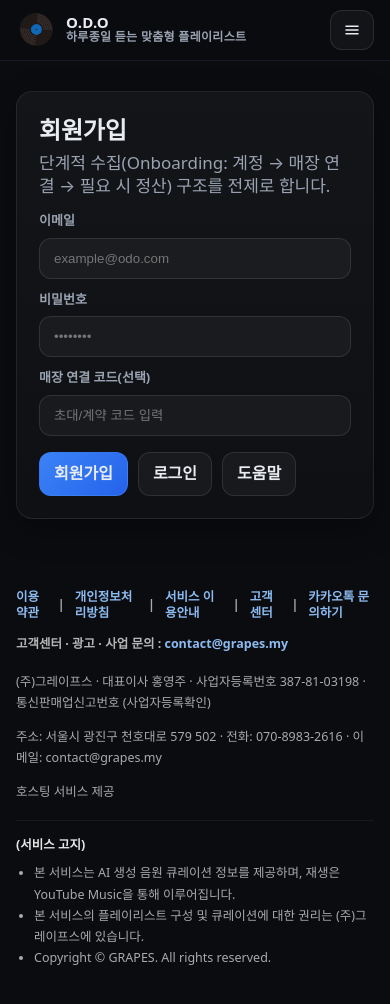
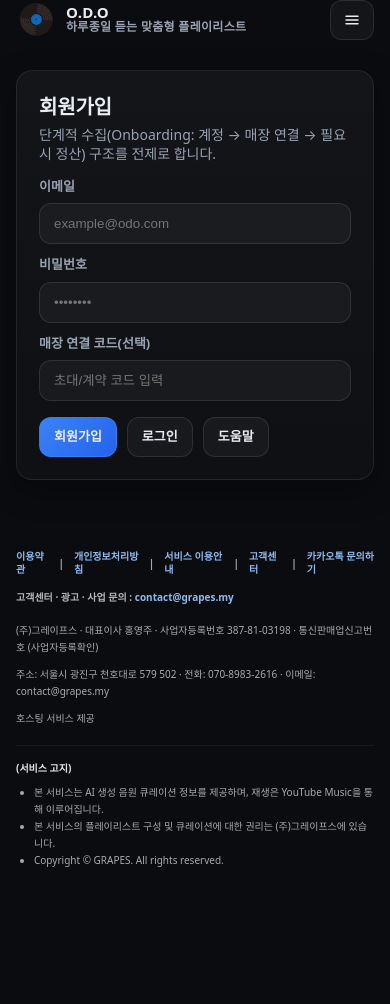
Before and after one commit to odo-lab/odo-web, a Next.js app: page /signup in a window 390 px wide. Shown: the top 1004 px of the page. After the commit the page ends 911 px from the top, so only its background shows below. Built offline with nearby package versions, Linux system fonts and the light colour scheme.

Commit message:
반응형 디테일 수정 260121

```diff
--- a/src/app/globals.css
+++ b/src/app/globals.css
@@ -359,6 +359,7 @@ button{ font:inherit; color:inherit; background:none; border:none; cursor:pointe
   background: rgba(255,255,255,.04);
   color:var(--text);
   font-weight:700;
+  font-size: clamp(13px, 1.1vw, 16px);
 }
 .btn:hover{ border-color: rgba(255,255,255,.18); background: rgba(255,255,255,.06); }
 .btn-primary{
@@ -511,8 +512,8 @@ main{ padding:28px 0 56px; }
   display:flex; align-items:flex-end; justify-content:space-between;
   gap:10px; margin-bottom:12px;
 }
-.section-title{ margin:0; font-size:24px; letter-spacing:-.2px; }
-.section-desc{ margin:0; color:var(--muted); font-size:17px; }
+.section-title{ margin:0; font-size: clamp(20px, 1.1vw, 24px);; letter-spacing:-.2px; }
+.section-desc{ margin:0; color:var(--muted); font-size: clamp(14px, 1.1vw, 17px); }
 /* Event Banner */
 .eb { margin: 18px 0 24px; }
 
@@ -722,7 +723,7 @@ main{ padding:28px 0 56px; }
   background: transparent;
   padding: 36px 0 42px;
   color: rgba(255,255,255,.65);
-  font-size: 12.5px;
+  font-size: clamp(10px, 1.1vw, 13px);
 }
 
 .legal-top{
@@ -957,7 +958,7 @@ footer{
   background: rgba(0,0,0,.22);
   padding:22px 0;
   color:var(--muted);
-  font-size:13px;
+  font-size: clamp(10px, 1.1vw, 13px);
   margin-top:34px;
 }
 .footer-row{ display:flex; justify-content:space-between; gap:14px; flex-wrap:wrap; }
--- a/src/app/howto/page.tsx
+++ b/src/app/howto/page.tsx
@@ -520,7 +520,7 @@ const navBtnStyle: CSSProperties = {
   background: "transparent",
   color: "rgba(255,255,255,.72)",
   fontWeight: 850,
-  fontSize: 12.5,
+  fontSize: 12,
   padding: "8px 10px",
   borderRadius: 999,
   cursor: "pointer",
--- a/src/components/Chips.module.css
+++ b/src/components/Chips.module.css
@@ -16,6 +16,10 @@
   white-space:nowrap;
 }
 
+.chip:hover{
+  background: rgba(255,255,255,.06);
+}
+
 .active{
   background: rgba(59,130,246,.18);
   border-color: rgba(59,130,246,.55);
--- a/src/components/Hero.module.css
+++ b/src/components/Hero.module.css
@@ -2,7 +2,7 @@
 
 /* main.container 안에서 위·아래 여백만 주는 래퍼 */
 .wrapper {
-  margin: 100px 0 32px;
+  margin: 28px 0 32px;
 }
 
 /* ===== HERO SURFACE (one surface) ===== */
--- a/src/components/SiteHeader.module.css
+++ b/src/components/SiteHeader.module.css
@@ -201,7 +201,7 @@
 .mobileDim{
   position: fixed;
   inset: 0;
-  z-index: 60; /* header(50)보다 위 */
+  z-index: 1000; /* header(50)보다 위 */
   background: rgba(0,0,0,.35);
   backdrop-filter: blur(6px);
   border: 0;
@@ -214,7 +214,7 @@
   left: 12px;
   right: 12px;
   top: calc(var(--header-h) + 12px);  /* ✅ 헤더 높이 + 여유 */
-  z-index: 61;
+  z-index: 1021;
   border-radius: 18px;
   border: 1px solid rgba(255,255,255,.10);
   background: rgba(11,12,16,.86);
--- a/src/components/SiteHeader.tsx
+++ b/src/components/SiteHeader.tsx
@@ -5,7 +5,6 @@ import { useEffect, useRef, useState } from "react";
 import { usePathname } from "next/navigation";
 import Image from "next/image";
 
-// CSS module 사용 중이면 아래처럼 import
 import styles from "./SiteHeader.module.css";
 
 export default function SiteHeader() {
@@ -19,31 +18,25 @@ export default function SiteHeader() {
   const isActive = (href: string) => pathname === href;
 
   useEffect(() => {
-    // 초기값
     lastYRef.current = window.scrollY || 0;
 
     const onScroll = () => {
       const currentY = window.scrollY || 0;
 
-      // requestAnimationFrame으로 성능 최적화
       if (!tickingRef.current) {
         window.requestAnimationFrame(() => {
           const lastY = lastYRef.current;
           const diff = currentY - lastY;
 
-          // 작은 흔들림 무시(트랙패드/모바일)
           const THRESHOLD = 8;
 
-          // 상단 근처(예: 12px 이내)는 항상 보이기
           if (currentY < 12) {
             setHidden(false);
           } else if (Math.abs(diff) > THRESHOLD) {
             if (diff > 0) {
-              // 아래로 스크롤 → 숨김
               setHidden(true);
-              setOpen(false); // 모바일 메뉴 열려있으면 닫기
+              setOpen(false);
             } else {
-              // 위로 스크롤 → 노출
               setHidden(false);
             }
           }
@@ -61,50 +54,58 @@ export default function SiteHeader() {
   }, []);
 
   return (
-    <header className={`${styles.header} ${hidden ? styles.headerHidden : ""}`}>
+    <header className={styles.headerWrap}>
+      {/* ✅ 블러/애니메이션은 이 Bar에서만 */}
+      <div className={`${styles.headerBar} ${hidden ? styles.headerHidden : ""}`}>
         <div className="container">
           <div className={styles.inner}>
             <Link className={styles.brand} href="/" onClick={() => setOpen(false)}>
               <div className={styles.logo}>
-    <Image
-      src="/images/lp-blue.png"
-      alt="ODO"
-      width={40}
-      height={40}
-      priority
-    />
+                <Image src="/images/lp-blue.png" alt="ODO" width={40} height={40} priority />
               </div>
 
               <div className={styles.brandText}>
                 <div className={styles.brandTop}>O.D.O</div>
-    <div className={styles.brandSub}>하루종일 듣는 맞춤형 플레이리스트  </div>
+                <div className={styles.brandSub}>하루종일 듣는 맞춤형 플레이리스트</div>
               </div>
             </Link>
+
             {/* Main Navigation */}
             <nav className={styles.nav} aria-label="Main">
               <Link
                 href="/landing"
-              style={isActive("/landing") ? { color: "var(--text)", background: "rgba(255,255,255,.04)" } : undefined}
+                style={
+                  isActive("/landing")
+                    ? { color: "var(--text)", background: "rgba(255,255,255,.04)" }
+                    : undefined
+                }
               >
                 O.D.O 서비스란?
               </Link>
+
               <Link
                 href="/howto"
-              style={isActive("/howto") ? { color: "var(--text)", background: "rgba(255,255,255,.04)" } : undefined}
+                style={
+                  isActive("/howto")
+                    ? { color: "var(--text)", background: "rgba(255,255,255,.04)" }
+                    : undefined
+                }
               >
                 이용 방법 / FAQ
               </Link>
+
               <Link
                 href="/playlists"
-              style={isActive("/playlists") ? { color: "var(--text)", background: "rgba(255,255,255,.04)" } : undefined}
+                style={
+                  isActive("/playlists")
+                    ? { color: "var(--text)", background: "rgba(255,255,255,.04)" }
+                    : undefined
+                }
               >
                 플레이리스트
               </Link>
-            <a
-              href="https://www.youtube.com/@Grapeskr/videos"
-              target="_blank"
-              rel="noopener noreferrer"
-            >
+
+              <a href="https://www.youtube.com/@Grapeskr/videos" target="_blank" rel="noopener noreferrer">
                 음원 체험하기
               </a>
 
@@ -119,23 +120,28 @@ export default function SiteHeader() {
 
             {/* Right Side */}
             <div className={styles.right}>
-            {/* Mobile Hamburger */}
               <button
                 className={styles.hamburger}
                 aria-label="메뉴 열기"
                 onClick={() => setOpen((v) => !v)}
               >
                 <svg width="18" height="18" viewBox="0 0 24 24" fill="none">
-                <path d="M4 7h16M4 12h16M4 17h16" stroke="currentColor" strokeWidth="2" strokeLinecap="round" />
+                  <path
+                    d="M4 7h16M4 12h16M4 17h16"
+                    stroke="currentColor"
+                    strokeWidth="2"
+                    strokeLinecap="round"
+                  />
                 </svg>
               </button>
             </div>
           </div>
+        </div>
+      </div>
 
-              {/* Mobile Overlay Menu */}
+      {/* ✅ Mobile Overlay Menu: headerBar 밖(형제)로 빼기 */}
       {open && (
         <>
-            {/* ✅ 뒤 배경 딤(투명도) */}
           <button
             type="button"
             className={styles.mobileDim}
@@ -143,16 +149,17 @@ export default function SiteHeader() {
             onClick={() => setOpen(false)}
           />
 
-            {/* ✅ 메뉴 패널(겹쳐서 뜸) */}
           <div className={styles.mobilePanel} role="dialog" aria-modal="true">
-              <Link href="/landing" onClick={() => setOpen(false)}>O.D.O 서비스란?</Link>
-              <Link href="/howto" onClick={() => setOpen(false)}>이용 방법 / FAQ</Link>
-              <Link href="/playlists" onClick={() => setOpen(false)}>플레이리스트</Link>
-              <a
-              href="https://www.youtube.com/@Grapeskr/videos"
-              target="_blank"
-              rel="noopener noreferrer"
-            >
+            <Link href="/landing" onClick={() => setOpen(false)}>
+              O.D.O 서비스란?
+            </Link>
+            <Link href="/howto" onClick={() => setOpen(false)}>
+              이용 방법 / FAQ
+            </Link>
+            <Link href="/playlists" onClick={() => setOpen(false)}>
+              플레이리스트
+            </Link>
+            <a href="https://www.youtube.com/@Grapeskr/videos" target="_blank" rel="noopener noreferrer">
               음원 체험하기
             </a>
             <a
@@ -166,7 +173,6 @@ export default function SiteHeader() {
           </div>
         </>
       )}
-      </div>
     </header>
   );
 }
```
Also changed, not shown: src/components/howto/HowtoStickyNav.tsx (+15 -23 lines). Lines whose indentation alone changed are shown as unchanged.
